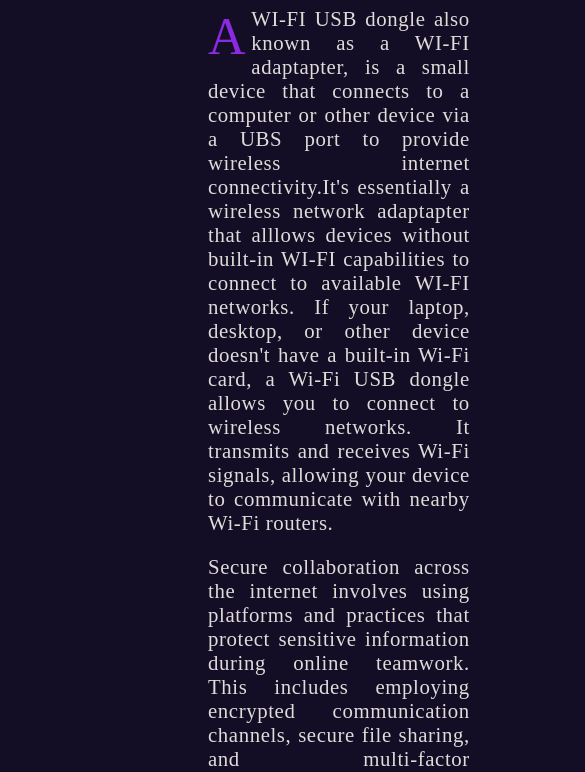
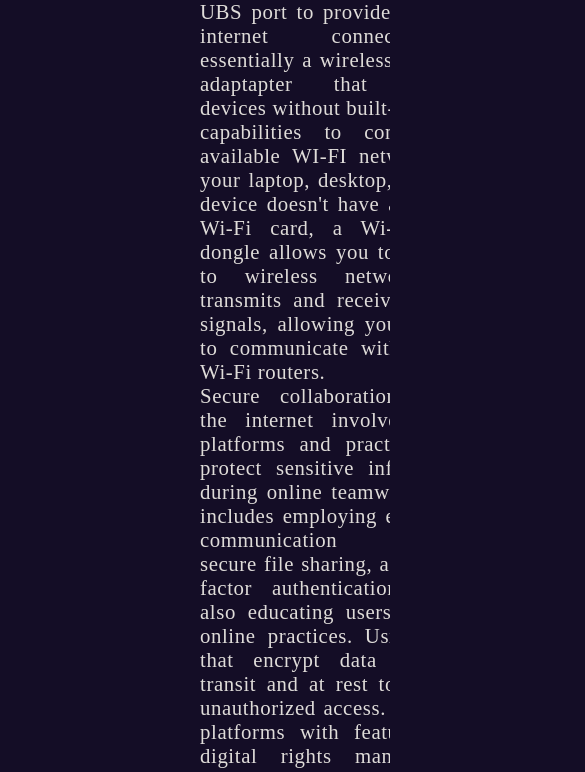
Before and after one commit to Ndima-karabo17/NetworkArticle, a plain HTML site: page Index.html in a window 390 px wide. Shown: the part 310-1082 px from the top of the page, 585 px wide, since content can reach past the window. Drawn offline with Linux system fonts and the light colour scheme.

Commit message:
Update Styles.css

```diff
--- a/Styles.css
+++ b/Styles.css
@@ -1,3 +1,16 @@
+*{
+    margin: 0;
+    padding: 0;
+}
+html, body {
+  overflow-x: hidden;
+}
+@media (max-width: 768px) {
+  main, body {
+    width: 100vw;
+  }
+}
+
 html{
 font-size: 65%
 }
```
